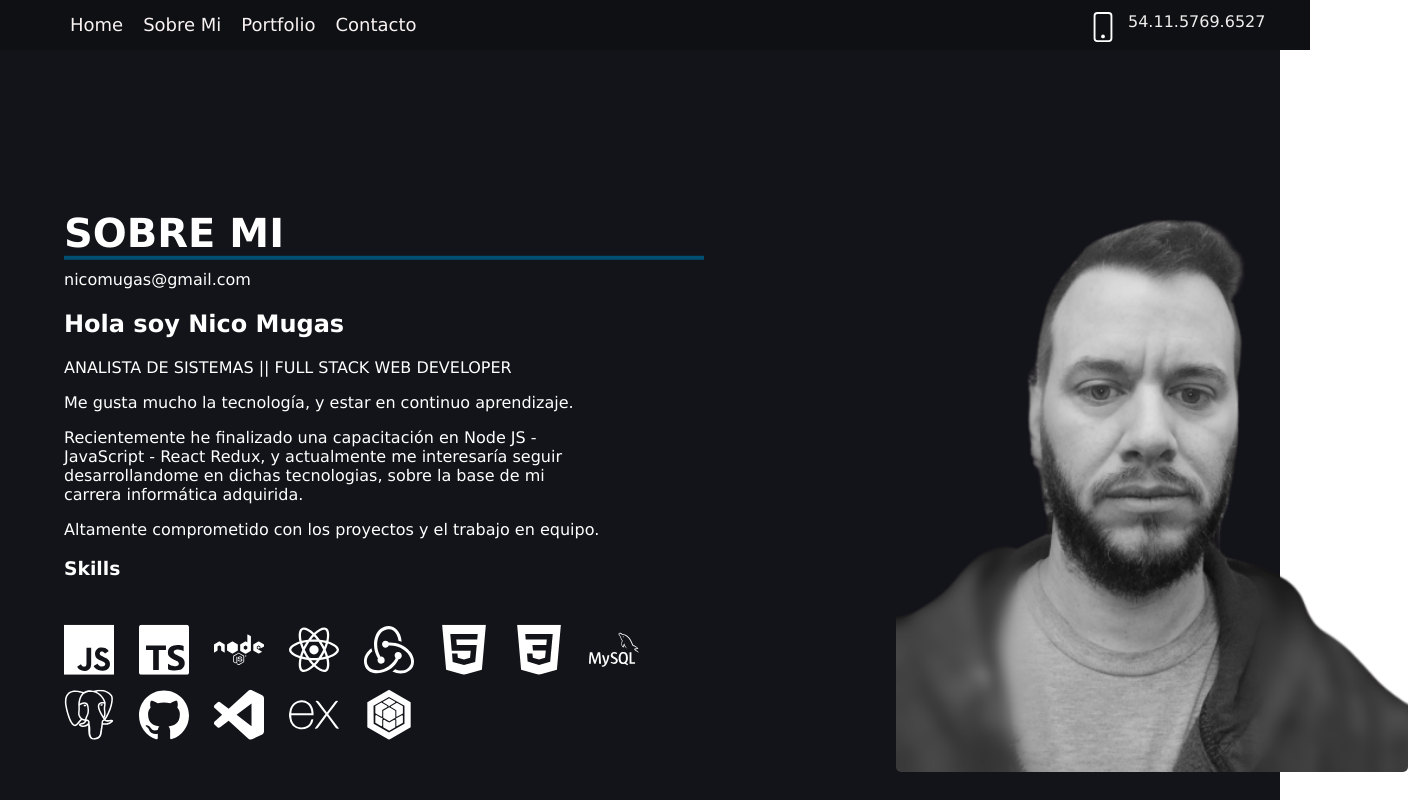
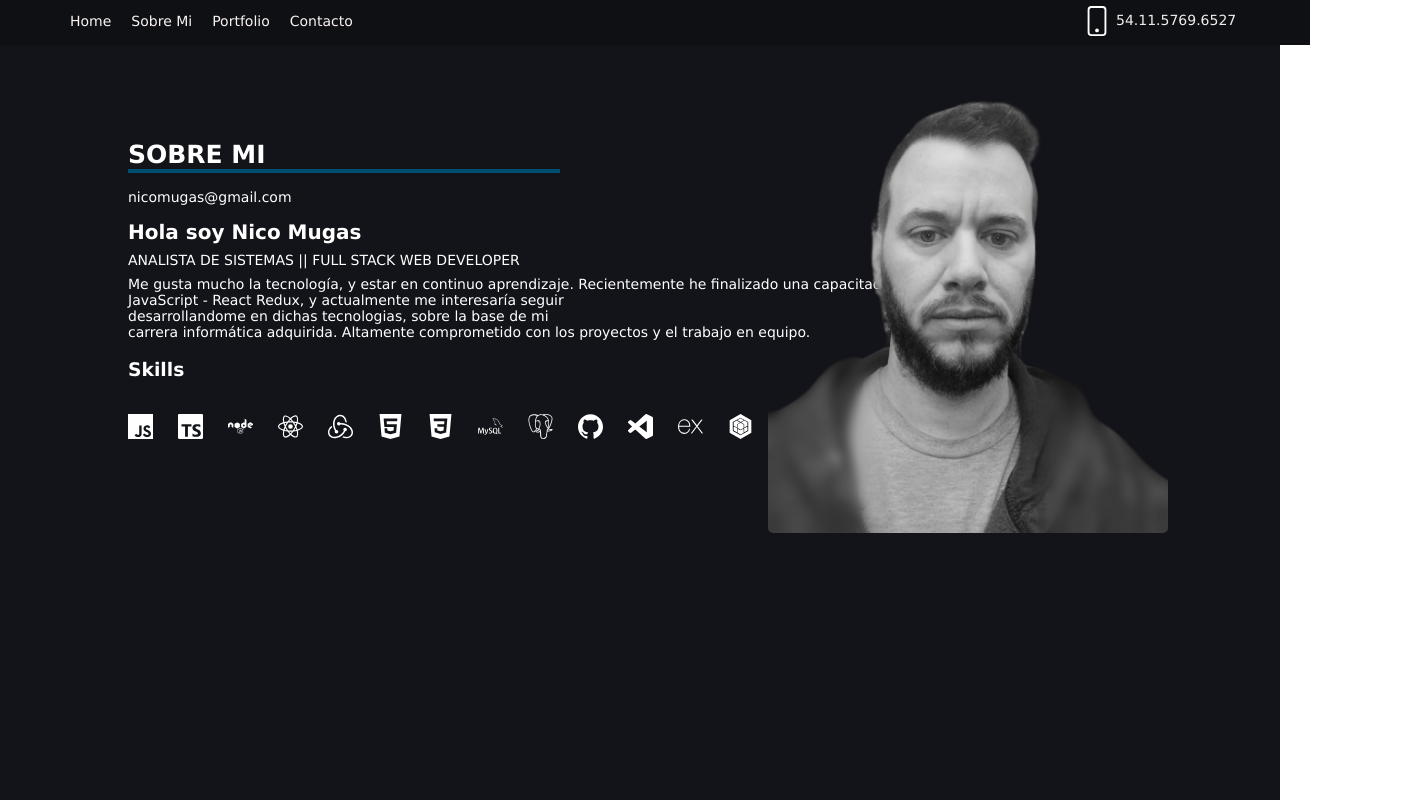
Before and after one commit to nicomugas/portfolionico, a React (Create React App) app: page /About in a window 1280 px wide. Shown: the top 800 px of the page, 1408 px wide, since content can reach past the window. Built offline with nearby package versions, Linux system fonts and the light colour scheme.

Commit message:
actualizacion css

```diff
--- a/src/components/About.jsx
+++ b/src/components/About.jsx
@@ -9,24 +9,23 @@ export default function About() {
 
     return (
         <div className={s.container}>
-            <div className={s.hijo}>
-                <h1>SOBRE MI</h1>
-                <h4>nicomugas@gmail.com</h4>
-                <p><h2>Hola soy Nico Mugas</h2></p>
-                <p>ANALISTA DE SISTEMAS || FULL STACK WEB DEVELOPER</p>
-                <p>Me gusta mucho la tecnología, y estar en continuo aprendizaje.  </p>
-                <p>Recientemente he finalizado una capacitación en Node JS - <br /> JavaScript - React Redux, y actualmente me interesaría seguir<br /> desarrollandome en dichas tecnologias, sobre la base de mi<br /> carrera informática adquirida.</p>
-                <p>   Altamente comprometido con los proyectos y el trabajo en equipo. </p>
+            <div className={s.contenido}>
+                <div className={s.title}>SOBRE MI</div>
+                <div className={s.mail}>nicomugas@gmail.com</div>
 
-                <p>
-                    <h3>Skills</h3>
-                </p>
-                {/* <img src={skills} width="750px"></img> */}
-                <p>
+                <div className={s.saludo}>Hola soy Nico Mugas</div>
+                <div className={s.title2}>ANALISTA DE SISTEMAS || FULL STACK WEB DEVELOPER</div>
+                <div className={s.title2}>Me gusta mucho la tecnología, y estar en continuo aprendizaje.
+                Recientemente he finalizado una capacitación en Node JS - <br /> JavaScript - React Redux, y actualmente me interesaría seguir<br /> desarrollandome en dichas tecnologias, sobre la base de mi<br /> carrera informática adquirida.
+                Altamente comprometido con los proyectos y el trabajo en equipo. </div>
+
+                <div><h3>Skills</h3></div>
+
+                <div>
                     <SkillsBar />
-                </p>
+                </div>
             </div>
-            <div className={s.hijo2}> <img src={foto} alt="nn" width="512px" /></div>
+             <div className={s.hijo2}> <img src={foto} alt="nn" width="400px" /></div>
 
 
 
--- a/src/components/About.module.css
+++ b/src/components/About.module.css
@@ -1,59 +1,62 @@
 .container {
-    position: relative;
     background-color: #131419;
     background-size: cover;
     background-position: center;
     height: 100vh;
-    margin-top: 50px;
     font-family: Verdana, Geneva, Tahoma, sans-serif;
-
-
 }
 
-.hijo {
-
+.contenido {
     position: absolute;
-
-    top: 20%;
-    left: 30%;
-    transform: translate(-50%, -50%);
-    margin-top: 180px;
-    width: 50%;
-    /* border: solid 1px;
-    border-color: grey;
-    border-radius: 10px; */
-    text-align: justify;
-    padding: 15px;
+    padding-left: 8rem;
+    margin-top: 50px;
+    padding-top: 90px;
     color: white;
 
 }
 
-
-.hijo h1{
+.title{
     color: white;
-    font-size: 40px;
+    width: 50%;
+    font-size: 25px;
+    font-weight: 800;
     margin-bottom: 5%;
     border-bottom: 4px #004e71 solid  ;
 
 }
 
-.hijo h4{
+.mail{
     color: white;
-    font-size: 16px;
-    margin-top: -22px;
+    font-size: 14px;
+    margin-top: -27px;
     font-weight: lighter;
+}
+
+.saludo{
+    color: white;
+    font-size: 20px;
+    font-weight: 800;
+    margin-top: 15px;
+}
+
+.title2{
+    color: white;
+    font-size: 14px;
+    margin-top: 8px;
 
 }
 
+
+
 .hijo2 {
     position: absolute;
-    margin-right: 150px;
 
-    left: 70%;
+    left: 60%;
+    margin-bottom: 40%;
 }
 
 img {
     border-radius: 5px;
-    margin-top: 40px;
+
 
 }
--- a/src/components/ContactBar.jsx
+++ b/src/components/ContactBar.jsx
@@ -11,10 +11,10 @@ export default function ContactBar() {
     return (
         <div className={s.sub_div}>
             <div>
-                <a href="https://www.linkedin.com/in/nico-mugas-ok/" target="_blank"><AiFillLinkedin className={s.iconitos} size="30px" /></a>
-                <a href="https://github.com/nicomugas" target="_blank"><AiFillGithub className={s.iconitos}  size="30px" /></a>
-                <a href="mailto:nicomugas@gmail.com" target="_blank"><CgMail className={s.iconitos}  size="30px"/></a>
-                <a href="https://web.whatsapp.com/send?phone=541157696527" target="_blank"><AiOutlineWhatsApp className={s.iconitos}  size="30px"/></a>
+                <a href="https://www.linkedin.com/in/nico-mugas-ok/" target="_blank"><AiFillLinkedin className={s.iconitos} size="25px" /></a>
+                <a href="https://github.com/nicomugas" target="_blank"><AiFillGithub className={s.iconitos}  size="25px" /></a>
+                <a href="mailto:nicomugas@gmail.com" target="_blank"><CgMail className={s.iconitos}  size="25px"/></a>
+                <a href="https://web.whatsapp.com/send?phone=541157696527" target="_blank"><AiOutlineWhatsApp className={s.iconitos}  size="25px"/></a>
                 {/* <BsFullscreen className={s.fullscreen}  size="30px"/> */}
             </div>
 
--- a/src/components/Contacto.jsx
+++ b/src/components/Contacto.jsx
@@ -27,8 +27,9 @@ export default function Conctacto() {
 
     return (
         <div className={s.container}>
-            <div className={s.hijo}>
-                <h1>Contactame</h1>
+            <div className={s.contenido}>
+
+                <div className={s.title}>CONTACTAME</div>
 
 
                 <div>
--- a/src/components/Contacto.module.css
+++ b/src/components/Contacto.module.css
@@ -1,81 +1,73 @@
 .container {
-    position: relative;
+
     background-color: #131419;
     background-size: cover;
     background-position: center;
     height: 100vh;
-    margin-top: 50px;
     font-family: Verdana, Geneva, Tahoma, sans-serif;
 
 
 }
 
-.hijo {
-
+.contenido {
     position: absolute;
-
-
-    margin-left: 70px;
-    margin-top: 40px;
-    width: 90%;
-    /* border: solid 1px;
-    border-color: grey;
-    border-radius: 10px; */
-    text-align: justify;
-    padding: 15px;
+    padding-left: 8rem;
+    margin-top: 50px;
+    padding-top: 80px;
     color: white;
 
 }
 
-.hijo h1{
+.title{
     color: white;
-    font-size: 40px;
-    margin-bottom: 5px;
-    border-bottom: 4px #004e71 solid  ;
-
+    width: 50%;
+    font-size: 25px;
+    font-weight: 800;
+    margin-bottom: 5%;
+    border-bottom: 4px #004e71 solid;
 }
 
+
 .contactbar {
+    margin-left: 40%;
     margin-top: 40px;
-
 }
 
 form {
-    margin: 0 auto;
-    width:700px;
+    margin-left: 50%;
+    width:600px;
     background-color:  #131419;
-    padding: 35px;
     border-radius: 10px;
 
  }
 
  input {
     padding: 5px;
-    width: 500px;
-    height: 60px;
+    width: 400px;
+    height: 30px;
+    border-radius: 5px;
+    margin-bottom: 15px;
+    border: #004e71 solid 3px;
+    font-size: 14px;
+}
+
+textarea {
+    width: 400px;
+    padding: 5px;
+    height: 180px;
     border-radius: 5px;
     margin-bottom: 15px;
     border: #004e71 solid 4px;
-    font-size: 24px;
-}
-
-textarea {
-    width: 500px;
-    padding: 5px;
-    height: 200px;
-    border-radius: 5px;
-    margin-bottom: 15px;
-    border: #004e71 solid 4px;
-    font-size: 24px;
+    font-size:14px;
 }
 
 button {
-    width: 40%;
-    height: 40px;
+    width: 150px;
+    height: 340px;
     margin-left: 15%;
     background-color:#004e71   ;
     border-radius: 5px;
-    font-size: 22px;
+    font-size: 18px;
 }
 
 button hover {
--- a/src/components/Home.jsx
+++ b/src/components/Home.jsx
@@ -9,19 +9,10 @@ export default function Home() {
 
     return (
         <div className={s.container}>
-            {/* <div className={s.contenido}>
 
+            <div className={s.contenido}>
+                <div className={s.nombre}>NICOLÁS </div>
                 <div className={s.apellido}>MUGAS</div>
-                <div className={s.fullstack}>F u l l &nbsp;  S t a c k &nbsp;  D e v e l o p e r</div>
-                <div className={s.analista}>A n a l i s t a  &nbsp; d e&nbsp;   S i s t e m a s</div>
-                <div className={s.botones}><BotonHome /> </div>
-
-
-            </div> */}
-            <div className={s.contenido}>
-
-            <div className={s.nombre}>NICOLÁS </div>
-            <div className={s.apellido}>MUGAS</div>
                 <div className={s.que}>F u l l &nbsp;  S t a c k &nbsp;  D e v e l o p e r</div>
                 <div className={s.que}>A n a l i s t a  &nbsp; d e&nbsp;   S i s t e m a s</div>
                 <div ><BotonHome /> </div>
--- a/src/components/Home.module.css
+++ b/src/components/Home.module.css
@@ -7,25 +7,27 @@
 
 .contenido {
     padding-left: 8rem;
-    padding-top: 300px;
+    padding-top: 220px;
 
 }
 
 .nombre {
     /*nombre*/
     color: white;
-    font-size: 22px;
+    font-size: 18px;
 }
 
 .apellido {
+    font-size: 60px;
+    font-weight:700;
     color: white;
-    font-size: 70px;
-    font-weight: bold;
+
+
 }
 
 .que {
     color: white;
-    font-size: 20px;
-    padding-top: 2px;
+    font-size: 17px;
+    padding-top: 1px;
 
 }
--- a/src/components/Navbar.module.css
+++ b/src/components/Navbar.module.css
@@ -1,16 +1,4 @@
-/* .main {
-    color: gray;
-    display: flex;
-    flex-direction: row;
-    text-decoration: none;
-    padding-top: 0px;
-    padding-left: 30px;
-    margin:10px 10px 10px 10px;
 
-    width: 100%;
-    position: absolute;
-    top: 0px;
-} */
 
 .nav {
     display: flex;
@@ -19,15 +7,14 @@
     padding-top: 0px;
     padding-left: 30px;
     width: 100%;
-    height: 50px;
+    height: 45px;
     position: absolute;
-    top: 0px;
     background-color: #0f1014;
-    font-size: 22px;
 }
 
 .menu {
     float: left;
+
     margin-top: 10px;
     width: 750px;
     padding-top: 0px;
@@ -51,7 +38,7 @@
     color: rgb(250, 243, 243);
     font-family: 'Verdana', sans-serif;
     text-decoration: none;
-    font-size: 18px;
+    font-size: 14px;
     font-weight: lighter;
 }
 
--- a/src/components/Portfolio.module.css
+++ b/src/components/Portfolio.module.css
@@ -1,10 +1,9 @@
 .container {
-    position: relative;
+
     background-color: #131419;
     background-size: cover;
     background-position: center;
     height: 100vh;
-    margin-top: 50px;
     font-family: Verdana, Geneva, Tahoma, sans-serif;
 
 
--- a/src/components/SkillsBar.jsx
+++ b/src/components/SkillsBar.jsx
@@ -10,19 +10,19 @@ export default function SkillsBar () {
 
         <div className={s.sub_div}>
         <div>
-            <SiJavascript className={s.iconitos} size="50px" />
-            <SiTypescript className={s.iconitos} size="50px" />
-            <FaNode className={s.iconitos} size="50px" />
-            <SiReact className={s.iconitos} size="50px" />
-            <SiRedux className={s.iconitos} size="50px" />
-            <SiHtml5 className={s.iconitos} size="50px" />
-            <SiCss3 className={s.iconitos} size="50px" />
-            <SiMysql className={s.iconitos} size="50px" />
-            <SiPostgresql className={s.iconitos} size="50px" />
-            <SiGithub className={s.iconitos} size="50px" />
-            <SiVisualstudiocode className={s.iconitos} size="50px" />
-            <SiExpress className={s.iconitos} size="50px" />
-            <SiSequelize className={s.iconitos} size="50px" />
+            <SiJavascript className={s.iconitos} size="25px" />
+            <SiTypescript className={s.iconitos} size="25px" />
+            <FaNode className={s.iconitos} size="25px" />
+            <SiReact className={s.iconitos} size="25px" />
+            <SiRedux className={s.iconitos} size="25px" />
+            <SiHtml5 className={s.iconitos} size="25px" />
+            <SiCss3 className={s.iconitos} size="25px" />
+            <SiMysql className={s.iconitos} size="25px" />
+            <SiPostgresql className={s.iconitos} size="25px" />
+            <SiGithub className={s.iconitos} size="25px" />
+            <SiVisualstudiocode className={s.iconitos} size="25px" />
+            <SiExpress className={s.iconitos} size="25px" />
+            <SiSequelize className={s.iconitos} size="25px" />
 
 
 
--- a/src/components/SkillsBar.module.css
+++ b/src/components/SkillsBar.module.css
@@ -1,8 +1,8 @@
 .sub_div {
-    position: absolute;
+    position: relative;
     bottom: 0px;
     margin-left: 0rem;
-    margin-bottom: -8rem;
+
 }
 
 .iconitos {
--- a/src/components/TelBar.module.css
+++ b/src/components/TelBar.module.css
@@ -7,16 +7,15 @@
     color: rgb(240, 237, 237);
     font-family: 'Verdana', sans-serif;
     text-decoration: none;
-    font-size: 16px;
+    font-size: 14px;
     font-weight: lighter;
 
 }
 
 .iconitos {
     float: left;
-    top: 20px;
-    right: 20px;
     color: white;
     width: 50px;
+    margin: -6px;
 
 }
```
